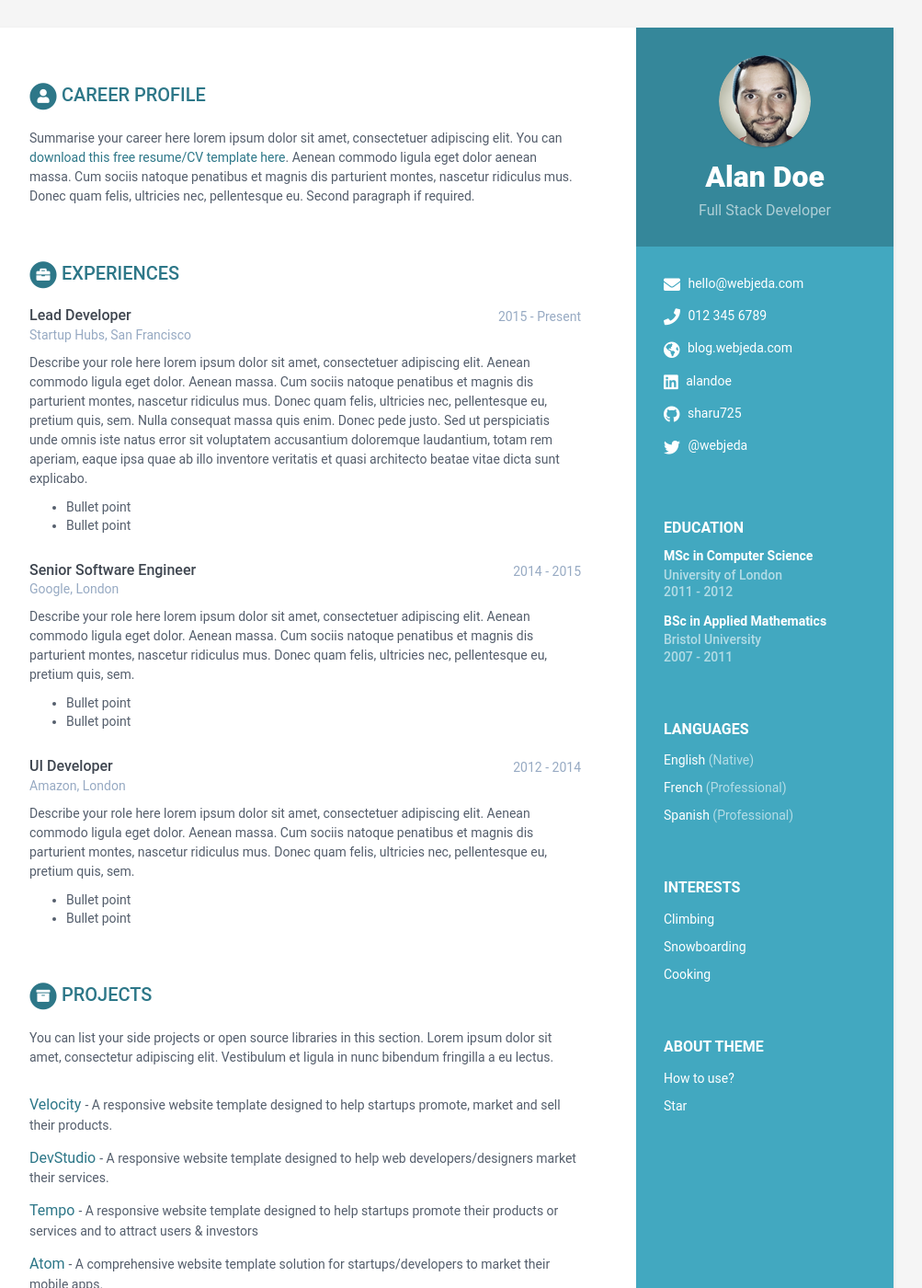
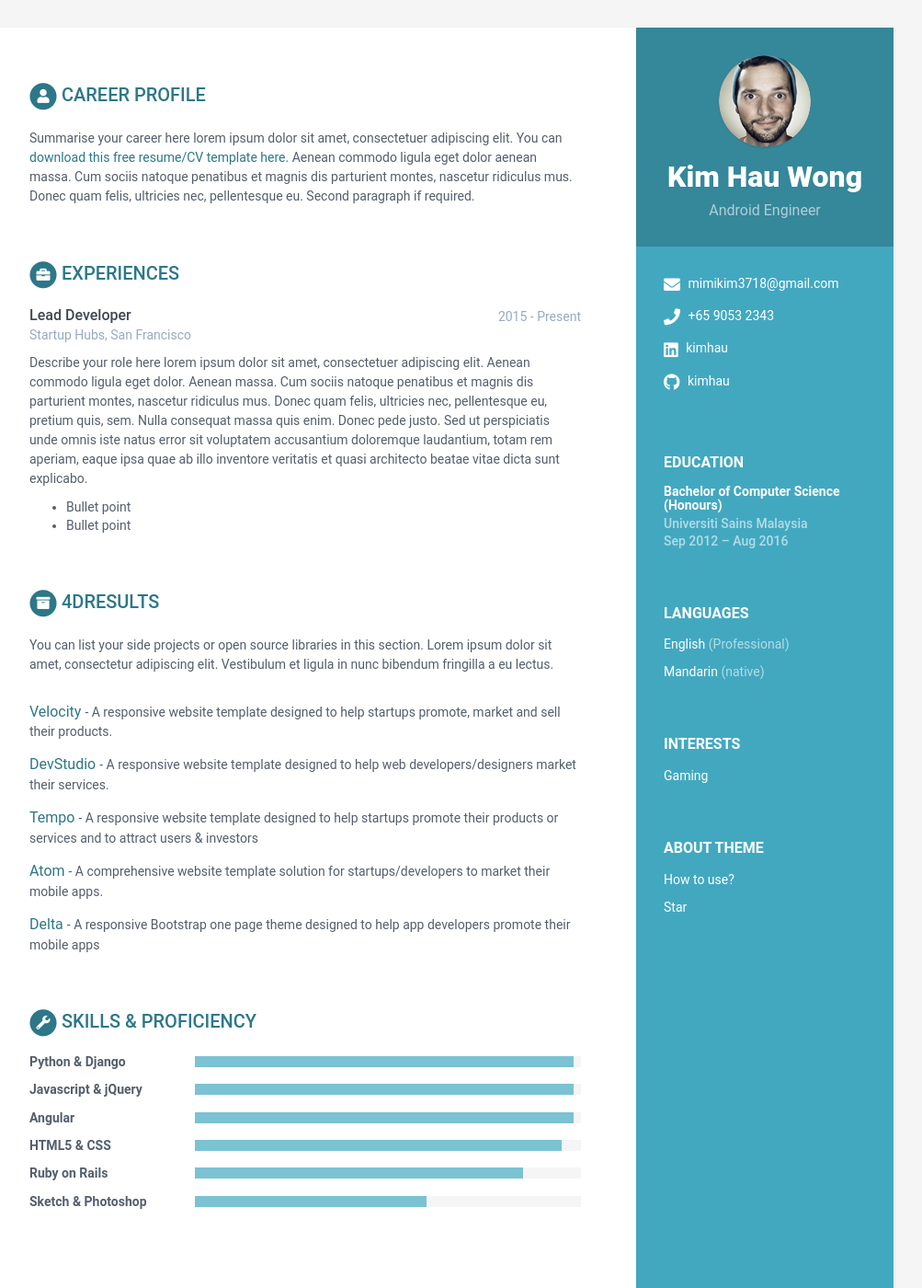
Before and after one commit to kimhau/kimhau.github.io, a Jekyll site: the page built from index.html, in a window 1280 px wide and 1400 px high. Shown: the whole window at 92% size, without its empty margins (168-1171 px from the left). Built offline with Jekyll 4.4.1, drawn with Linux system fonts in a browser that asks for light colours; some of the changed text lies outside the part shown.

Commit message:
Update data.yml

```diff
--- a/_data/data.yml
+++ b/_data/data.yml
@@ -7,42 +7,34 @@ sidebar:
     education: True # set to False if you want education in main section instead of in sidebar
 
     # Profile information
-    name: Alan Doe
-    tagline: Full Stack Developer
+    name: Kim Hau Wong
+    tagline: Android Engineer
     avatar: profile.png  #place a 100x100 picture inside /assets/images/ folder and provide the name of the file below
 
     # Sidebar links
-    email: hello@webjeda.com
-    phone: 012 345 6789
-    website: blog.webjeda.com #do not add http://
-    linkedin: alandoe
-    github: sharu725
-    telegram: # add your nickname without '@' sign
-    gitlab:
-    bitbucket:
-    twitter: '@webjeda'
-    stack-overflow: # Number/Username, e.g. 123456/alandoe
-    codewars:
-    goodreads: # Number-Username, e.g. 123456-alandoe
+    email: mimikim3718@gmail.com
+    phone: +65 9053 2343
+    # website: blog.webjeda.com #do not add http://
+    linkedin: kimhau
+    github: kimhau
+    # telegram: # add your nickname without '@' sign
+    # gitlab:
+    # bitbucket:
+    # twitter: '@webjeda'
+    # stack-overflow: # Number/Username, e.g. 123456/alandoe
+    # codewars:
+    # goodreads: # Number-Username, e.g. 123456-alandoe
 
     languages:
       - idiom: English
-        level: Native
-
-      - idiom: French
         level: Professional
 
-      - idiom: Spanish
-        level: Professional
+      - idiom: Mandarin
+        level: native
+
 
     interests:
-      - item: Climbing
-        link:
-
-      - item: Snowboarding
-        link:
-
-      - item: Cooking
+      - item: Gaming
         link:
 
 career-profile:
@@ -55,20 +47,9 @@ career-profile:
       Donec quam felis, ultricies nec, pellentesque eu.
       Second paragraph if required.
 education:
-    - degree: MSc in Computer Science
-      university: University of London
-      time: 2011 - 2012
-      details: |
-        Describe your study here lorem ipsum dolor sit amet, consectetuer
-        adipiscing elit. Aenean commodo ligula eget dolor. Aenean massa. Cum
-        sociis natoque penatibus et magnis dis parturient montes, nascetur
-        ridiculus mus. Donec quam felis, ultricies nec, pellentesque eu,
-        pretium quis, sem.
-          - Bullet point
-          - Bullet point
-    - degree: BSc in Applied Mathematics
-      university: Bristol University
-      time: 2007 - 2011
+    - degree: Bachelor of Computer Science (Honours)
+      university: Universiti Sains Malaysia
+      time: Sep 2012 – Aug 2016
       details: |
         Describe your study here lorem ipsum dolor sit amet, consectetuer
         adipiscing elit. Aenean commodo ligula eget dolor. Aenean massa. Cum
@@ -93,30 +74,8 @@ experiences:
         architecto beatae vitae dicta sunt explicabo.
           - Bullet point
           - Bullet point
-    - role: Senior Software Engineer
-      time: 2014 - 2015
-      company: Google, London
-      details: |
-        Describe your role here lorem ipsum dolor sit amet, consectetuer
-        adipiscing elit. Aenean commodo ligula eget dolor. Aenean massa.
-        Cum sociis natoque penatibus et magnis dis parturient montes,
-        nascetur ridiculus mus. Donec quam felis, ultricies nec,
-        pellentesque eu, pretium quis, sem.
-          - Bullet point
-          - Bullet point
-    - role: UI Developer
-      time: 2012 - 2014
-      company: Amazon, London
-      details: |
-        Describe your role here lorem ipsum dolor sit amet, consectetuer
-        adipiscing elit. Aenean commodo ligula eget dolor. Aenean massa.
-        Cum sociis natoque penatibus et magnis dis parturient montes,
-        nascetur ridiculus mus. Donec quam felis, ultricies nec,
-        pellentesque eu, pretium quis, sem.
-          - Bullet point
-          - Bullet point
 projects:
-    title: Projects
+    title: 4DResults
     intro: >
       You can list your side projects or open source libraries in this
       section. Lorem ipsum dolor sit amet, consectetur adipiscing elit.
@@ -142,27 +101,27 @@ projects:
         link: "#"
         tagline: "A responsive Bootstrap one page theme designed to help app developers promote their mobile apps"
 
-publications:
-    title: Publications
-    intro: |
-      You can list your publications in this section. Lorem ipsum dolor sit
-      amet, consectetur adipiscing elit. Vestibulum et ligula in nunc
-      bibendum fringilla a eu lectus.
-    papers:
-      - title: The Art of Computer Programming
-        link: "#"
-        authors: Donald E. Knuth
-        conference: Addison-Wesley, 1968
+# publications:
+#     title: Publications
+#     intro: |
+#       You can list your publications in this section. Lorem ipsum dolor sit
+#       amet, consectetur adipiscing elit. Vestibulum et ligula in nunc
+#       bibendum fringilla a eu lectus.
+#     papers:
+#       - title: The Art of Computer Programming
+#         link: "#"
+#         authors: Donald E. Knuth
+#         conference: Addison-Wesley, 1968
 
-      - title: "Genetic Programming III: Darwinian Invention &amp; Problem Solving"
-        link: "#"
-        authors: Koza, J.R., Andre, D., Bennett, F.H., Keane, M.A.
-        conference: "Morgan Kaufmann Publishers Inc., San Francisco, CA, USA, 1st edn. (1999)"
+#       - title: "Genetic Programming III: Darwinian Invention &amp; Problem Solving"
+#         link: "#"
+#         authors: Koza, J.R., Andre, D., Bennett, F.H., Keane, M.A.
+#         conference: "Morgan Kaufmann Publishers Inc., San Francisco, CA, USA, 1st edn. (1999)"
 
-      - title: A syntax directed compiler for Algol 60
-        link: "#"
-        authors: Edgar T. Irons
-        conference: "Comm. ACM 4 (1961), 51–55"
+#       - title: A syntax directed compiler for Algol 60
+#         link: "#"
+#         authors: Edgar T. Irons
+#         conference: "Comm. ACM 4 (1961), 51–55"
 
 skills:
     title: Skills &amp; Proficiency
@@ -186,5 +145,5 @@ skills:
       - name: Sketch & Photoshop
         level: 60%
 
-footer: >
-    Designed with <i class="fas fa-heart"></i> by <a href="http://themes.3rdwavemedia.com" target="_blank" rel="nofollow">Xiaoying Riley</a>
+# footer: >
+#     Designed with <i class="fas fa-heart"></i> by <a href="http://themes.3rdwavemedia.com" target="_blank" rel="nofollow">Xiaoying Riley</a>
```
